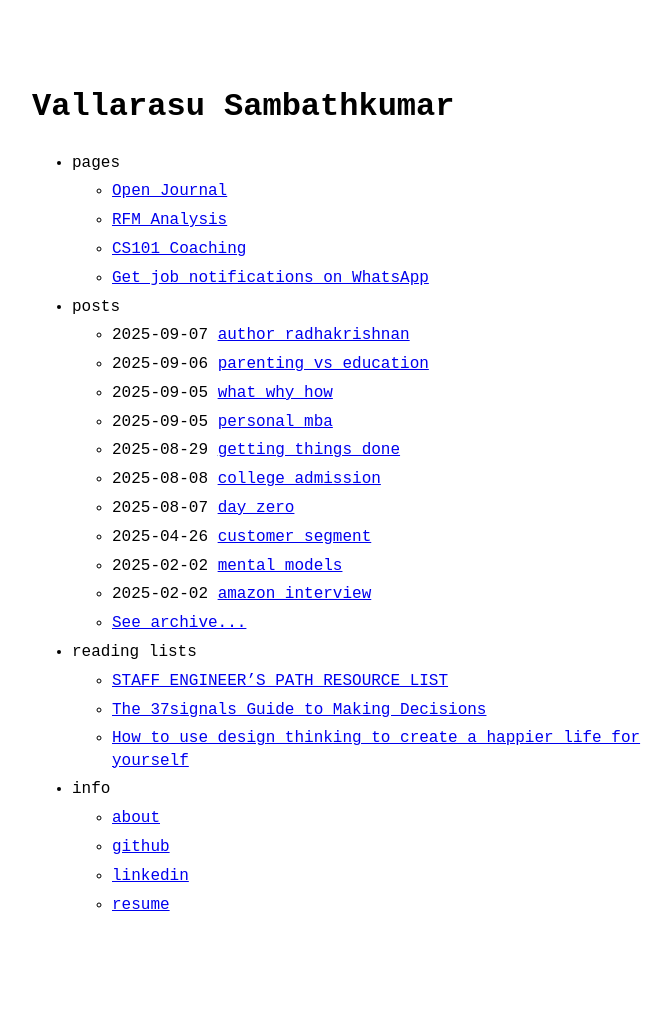
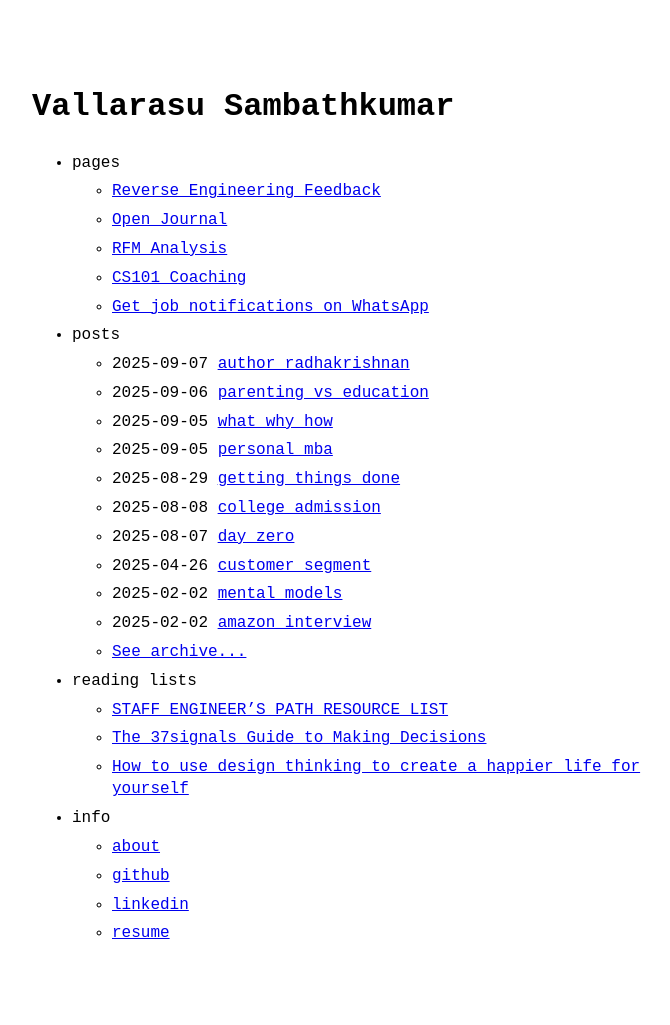
Before and after one commit to VallarasuS/Vallarasu.in, a Jekyll site: the page built from docs/index.md, in a window 1280 px wide. Shown: the whole page, without its empty margins (288-958 px from the left). Built offline with Jekyll 4.4.1, drawn with Linux system fonts in a browser that asks for light colours; before the commit the page ends 996 px from its top, so only the background shows below that.

Commit message:
Update menu.yml

```diff
--- a/docs/_data/menu.yml
+++ b/docs/_data/menu.yml
@@ -2,6 +2,8 @@ entries:
 
   - title: pages
     entries:
+      - title: Reverse Engineering Feedback
+        url: r/feedback
       - title: Open Journal
         url: open-journal
       - title: RFM Analysis
```
